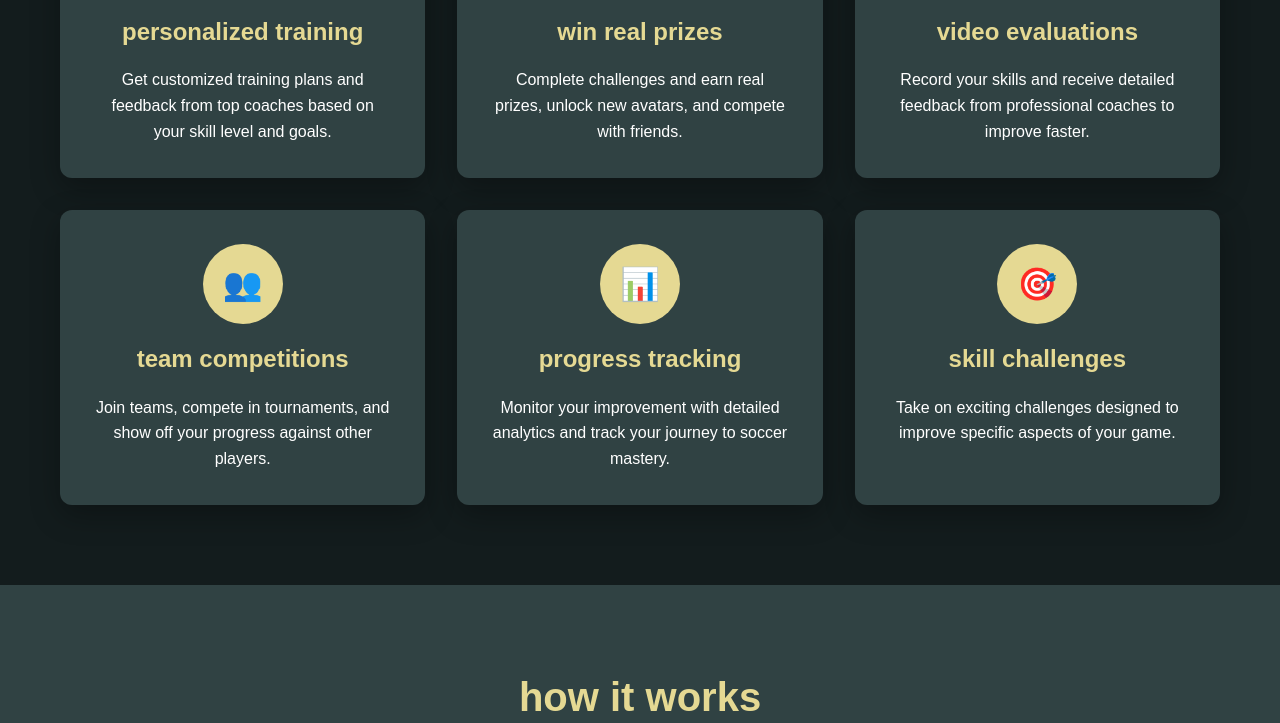
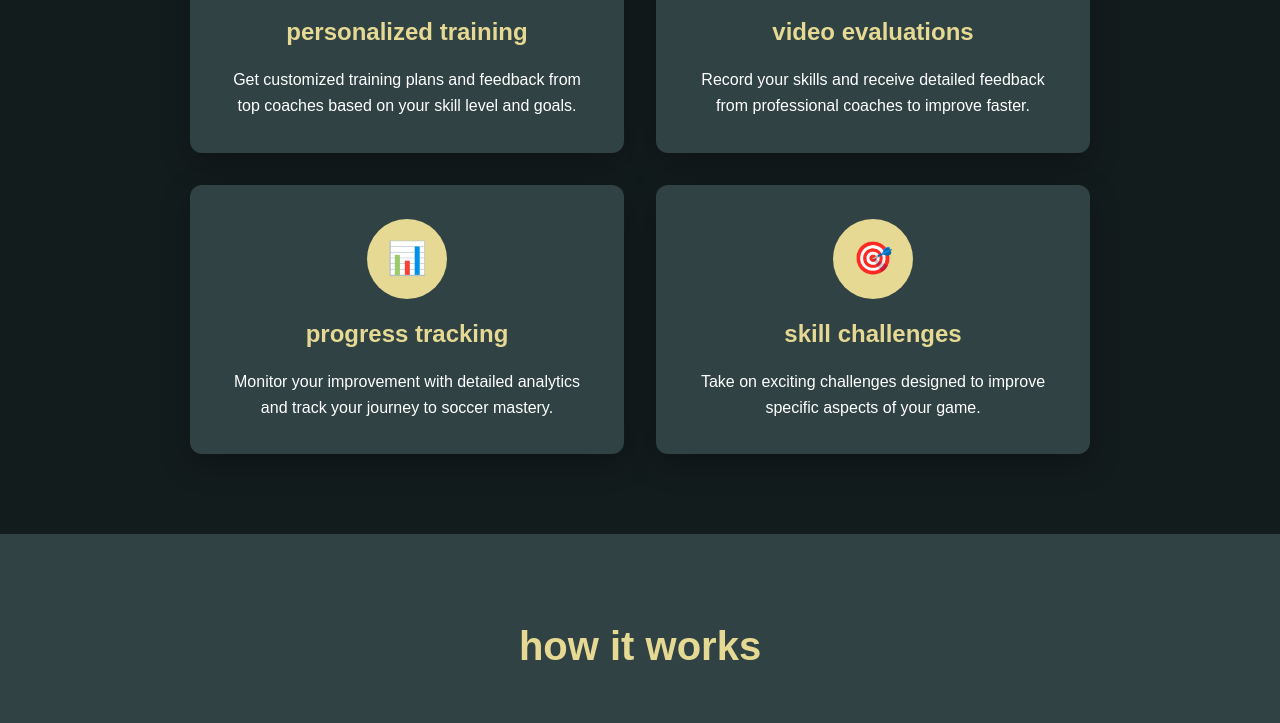
Before and after one commit to shunal/teamsfc-web-app, a website: page index.html in a window 1280 px wide. Shown: the part 770-1493 px from the top of the page. Drawn offline with Linux system fonts and the light colour scheme; a web font is replaced by a local one.

Commit message:
changed cards format

```diff
--- a/index.html
+++ b/index.html
@@ -176,9 +176,12 @@
 
         .features-grid {
             display: grid;
-            grid-template-columns: repeat(auto-fit, minmax(300px, 1fr));
+            grid-template-columns: repeat(2, 1fr);
             gap: 2rem;
             margin-top: 3rem;
+            max-width: 900px;
+            margin-left: auto;
+            margin-right: auto;
         }
 
         .feature-card {
@@ -450,19 +453,9 @@
                     <p>Get customized training plans and feedback from top coaches based on your skill level and goals.</p>
                 </div>
                 <div class="feature-card fade-in-up">
-                    <div class="feature-icon">🏆</div>
-                    <h3>win real prizes</h3>
-                    <p>Complete challenges and earn real prizes, unlock new avatars, and compete with friends.</p>
-                </div>
-                <div class="feature-card fade-in-up">
                     <div class="feature-icon">📱</div>
                     <h3>video evaluations</h3>
                     <p>Record your skills and receive detailed feedback from professional coaches to improve faster.</p>
-                </div>
-                <div class="feature-card fade-in-up">
-                    <div class="feature-icon">👥</div>
-                    <h3>team competitions</h3>
-                    <p>Join teams, compete in tournaments, and show off your progress against other players.</p>
                 </div>
                 <div class="feature-card fade-in-up">
                     <div class="feature-icon">📊</div>
@@ -532,8 +525,8 @@
                     <ul>
                         <li><a href="#features">personalized training</a></li>
                         <li><a href="#features">video evaluations</a></li>
+                        <li><a href="#features">progress tracking</a></li>
                         <li><a href="#features">skill challenges</a></li>
-                        <li><a href="#features">team competitions</a></li>
                     </ul>
                 </div>
                 <div class="footer-section">
```
